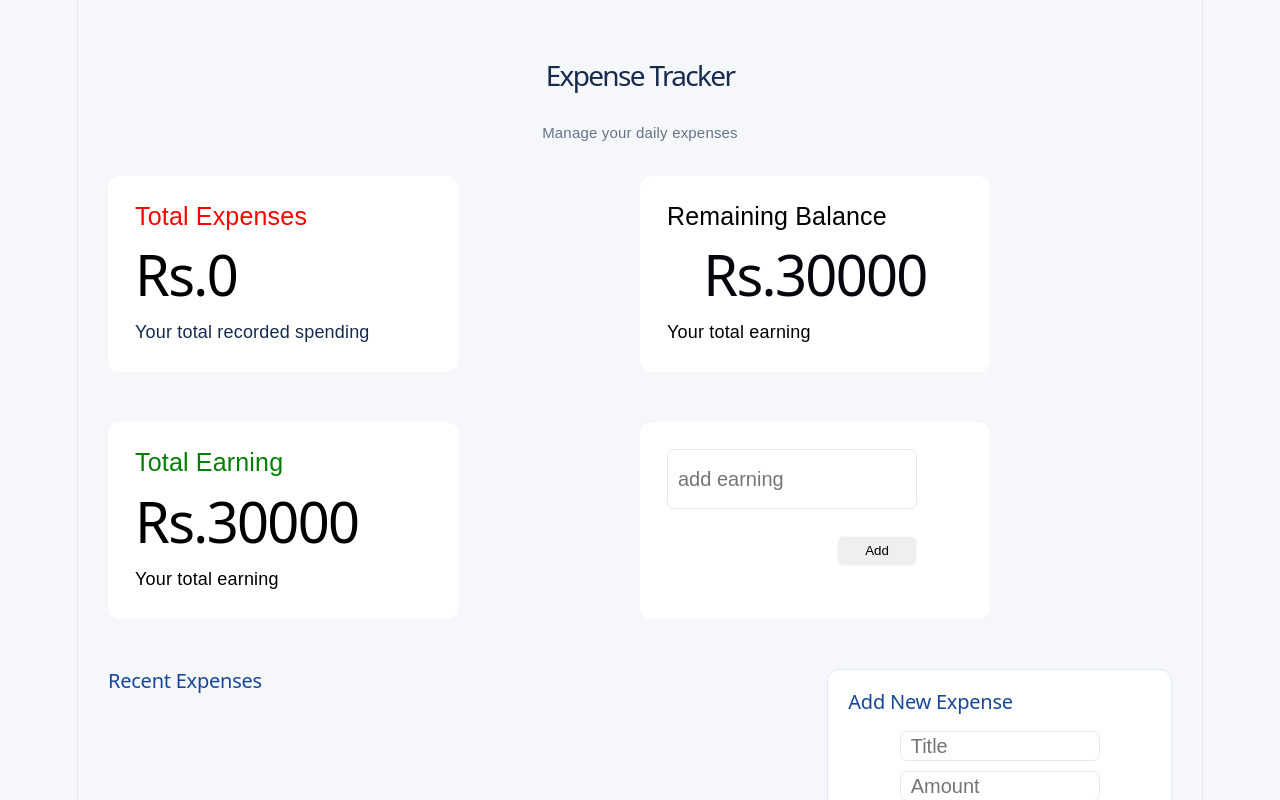
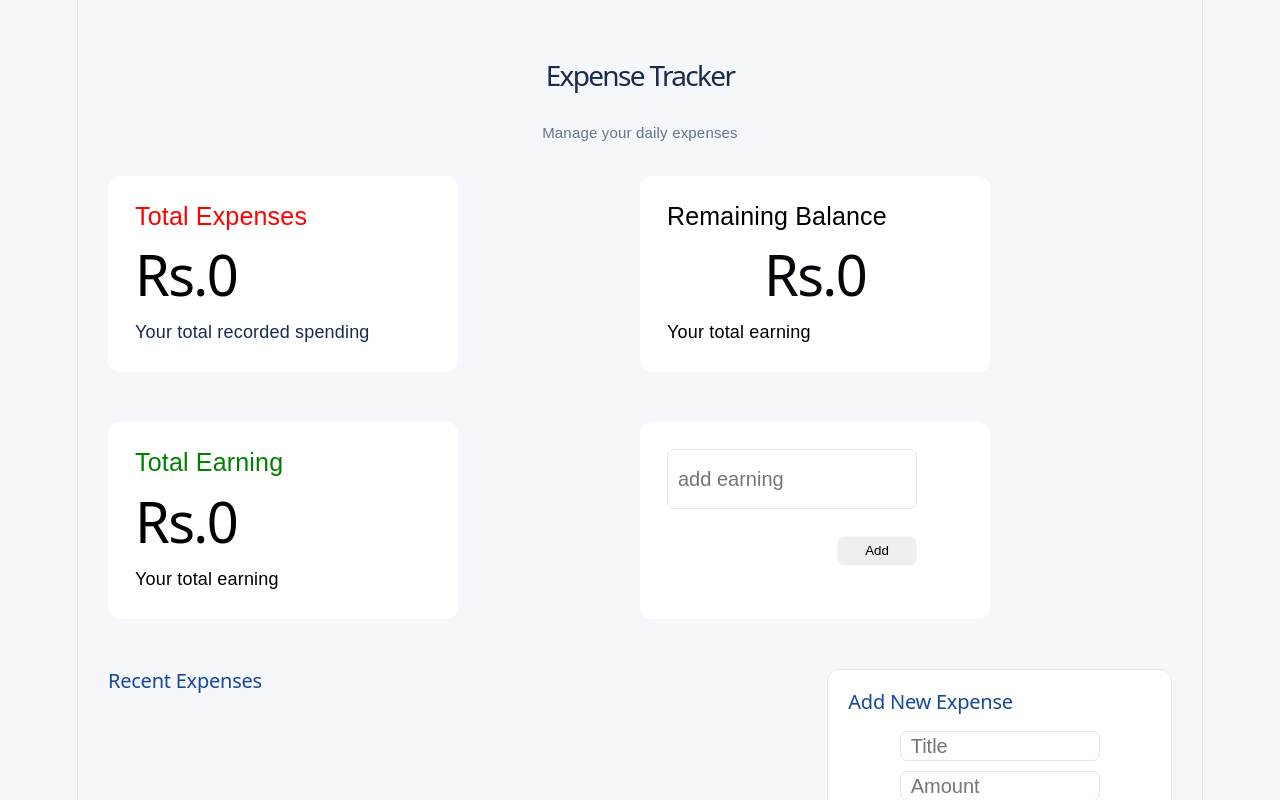
Before and after one commit to Rhishav19/expenses_tracker, a React (Vite) app: page / in a window 1280 px wide. Shown: the top 800 px of the page. Built offline with nearby package versions, Linux system fonts and the light colour scheme.

Commit message:
using localstorage to store expenses

```diff
--- a/src/App.jsx
+++ b/src/App.jsx
@@ -1,11 +1,20 @@
 import ExpensesItem from "./ExpensesItem";
-import { useState } from "react";
+import { useState,useEffect } from "react";
 import "./App.css"
 
 function App(){
-  let [expense,setExpense]=useState([
+  let [expense,setExpense]=useState(()=>{
+    let myexpense=localStorage.getItem("myexpenses");
+    if(myexpense){
+      return JSON.parse(myexpense)
+    }
+    else{
+      return [];
+    }
+  });
+  useEffect(()=>{
+    localStorage.setItem("myexpenses",JSON.stringify(expense))},[expense]);
 
-  ]);
   let [newExpense,setNewExpense]=useState({
     id:"",
     title:"",
@@ -13,7 +22,17 @@ function App(){
     category:"",
     date:""
   });
-  let [earning,setEarning] = useState(30000);
+  let [earning,setEarning] = useState(()=>{
+    let myearnings=localStorage.getItem("myearning");
+    if(myearnings){
+      return Number(myearnings);
+    }
+    else{
+      return 0;
+    }
+  });
+  useEffect(()=>{
+    localStorage.setItem(("myearning"),earning)});
   let [newEarning, setNewEarning] = useState("");
   let [darkMode,setDarkMode] = useState(false);
 
@@ -80,6 +99,10 @@ function App(){
   const toggleDarkMode = ()=> {
     setDarkMode(prevDarkMode=>!prevDarkMode);
   }
+
+
+
+
 return (
   <div className={darkMode?"dark-app-container":"app-container"}>
 
```
